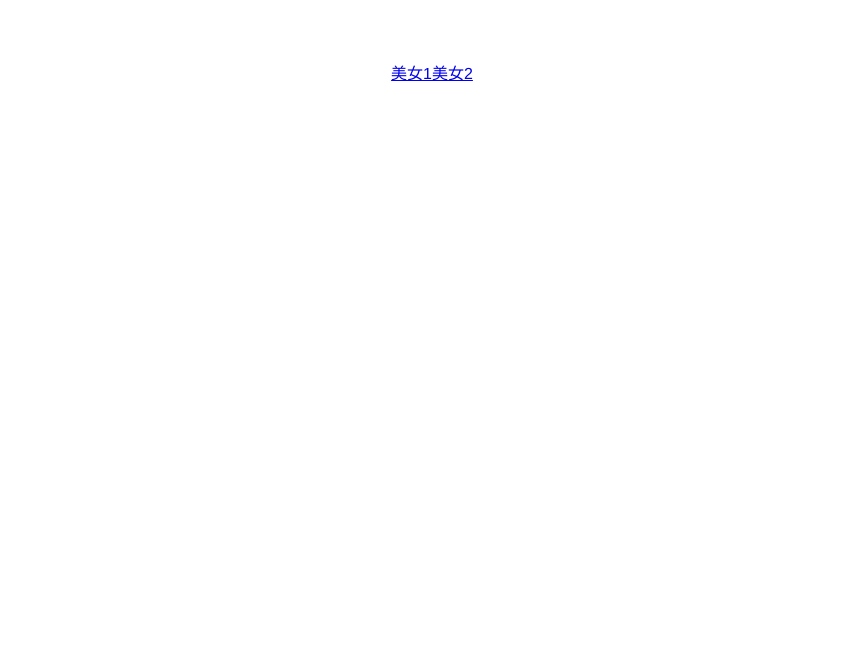
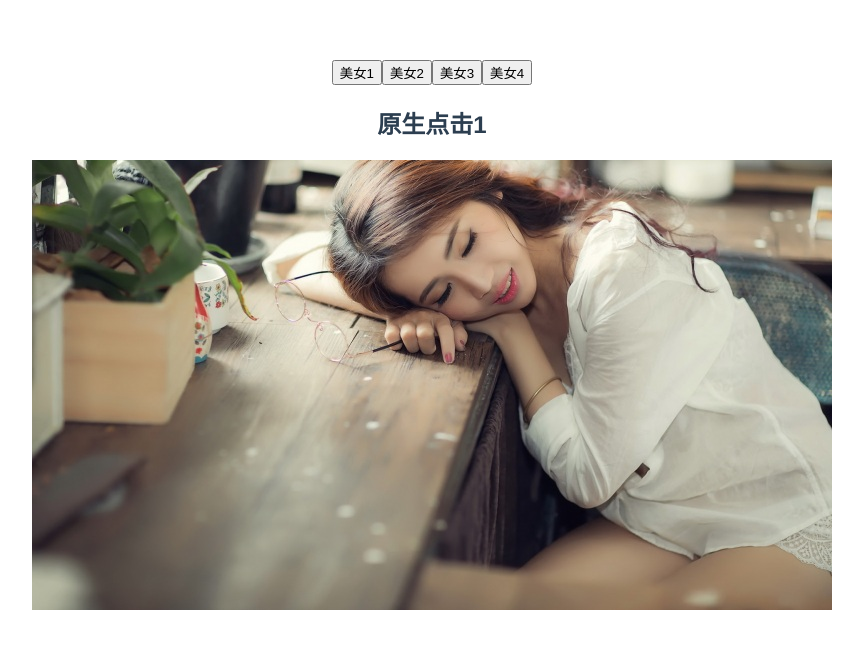
Before and after one commit to codegeekgao/vue-learn, a Vue app in the folder day15/my-vue-cli/: page /beauty1 in a window 1280 px wide. Shown: the top 648 px of the page, without its empty margins (208-1071 px from the left). Built offline with nearby package versions, Linux system fonts and the light colour scheme.

Commit message:
:sparkles: code change router

```diff
--- a/day15/my-vue-cli/src/App.vue
+++ b/day15/my-vue-cli/src/App.vue
@@ -1,7 +1,11 @@
 <template>
   <div id="app">
-  <router-link to="/about">美女1</router-link>
-  <router-link to="/detail">美女2</router-link>
+    <router-link tag="button" to="/about">美女1</router-link>
+    <router-link tag="button" to="/detail">美女2</router-link>
+<!--    <router-link tag="button" to="/beauty1">美女3</router-link>-->
+<!--    <router-link tag="button" to="/beauty2">美女4</router-link>-->
+    <button @click="change1">美女3</button>
+    <button @click="change2">美女4</button>
     <router-view></router-view>
   </div>
 </template>
@@ -10,8 +14,14 @@
 
 export default {
   name: 'App',
-  components: {
-
+  components: {},
+  methods: {
+    change1 () {
+      this.$router.push('/beauty1')
+    },
+    change2 () {
+      this.$router.push('/beauty2')
+    }
   }
 }
 </script>
--- /dev/null
+++ b/day15/my-vue-cli/src/views/beauty1.vue
@@ -0,0 +1,16 @@
+<template>
+  <div>
+    <h2>原生点击1</h2>
+    <img src="../assets/3.jpeg">
+  </div>
+</template>
+
+<script>
+export default {
+  name: 'beauty1'
+}
+</script>
+
+<style scoped>
+
+</style>
--- /dev/null
+++ b/day15/my-vue-cli/src/views/beauty2.vue
@@ -0,0 +1,16 @@
+<template>
+  <div>
+    <h2>原生点击2</h2>
+    <img src="../assets/4.jpeg">
+  </div>
+</template>
+
+<script>
+export default {
+  name: 'beauty2'
+}
+</script>
+
+<style scoped>
+
+</style>
```
Also changed, not shown: day15/my-vue-cli/src/router/index.js (+10 -1 lines), day15/my-vue-cli/src/assets/3.jpeg (added), day15/my-vue-cli/src/assets/4.jpeg (added).
